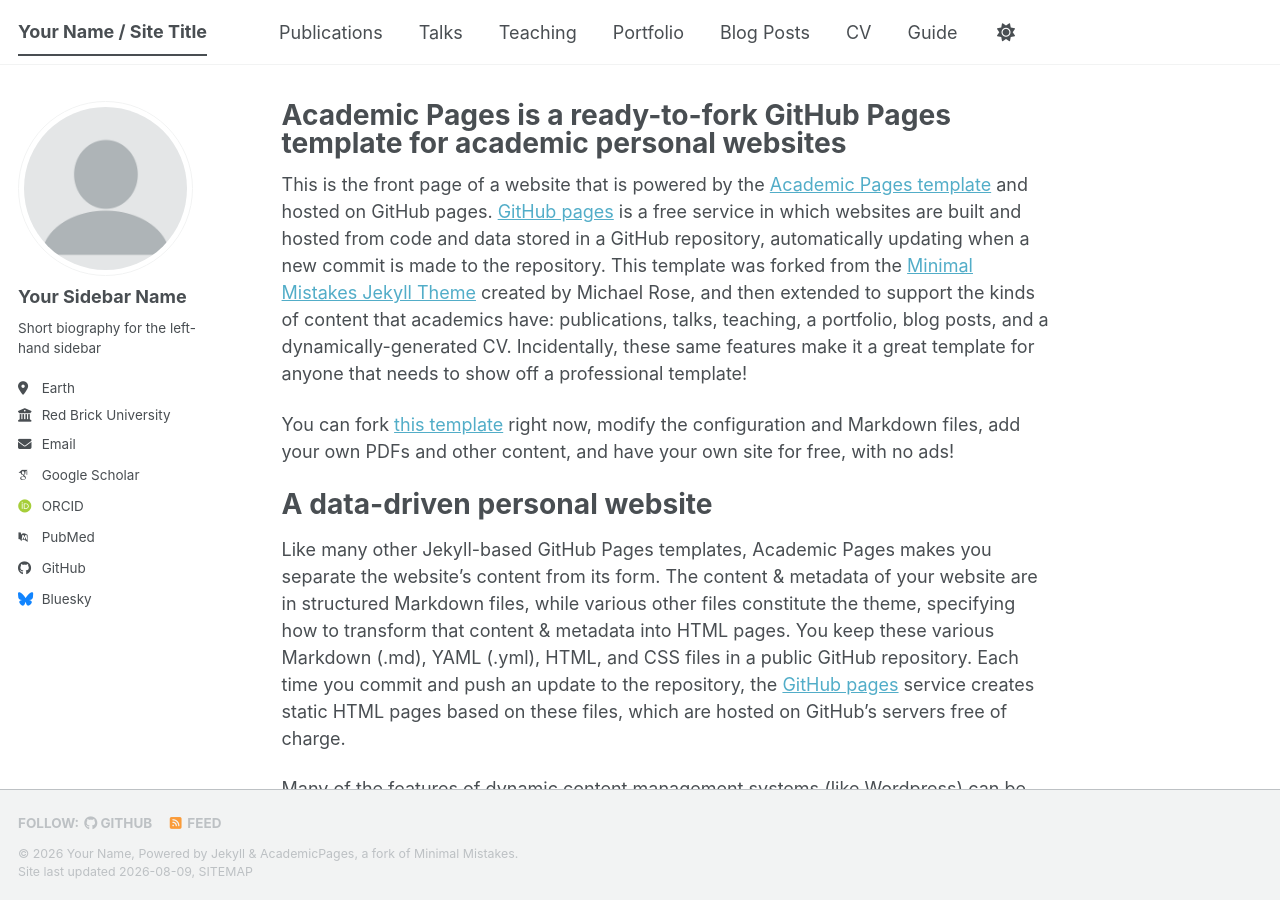
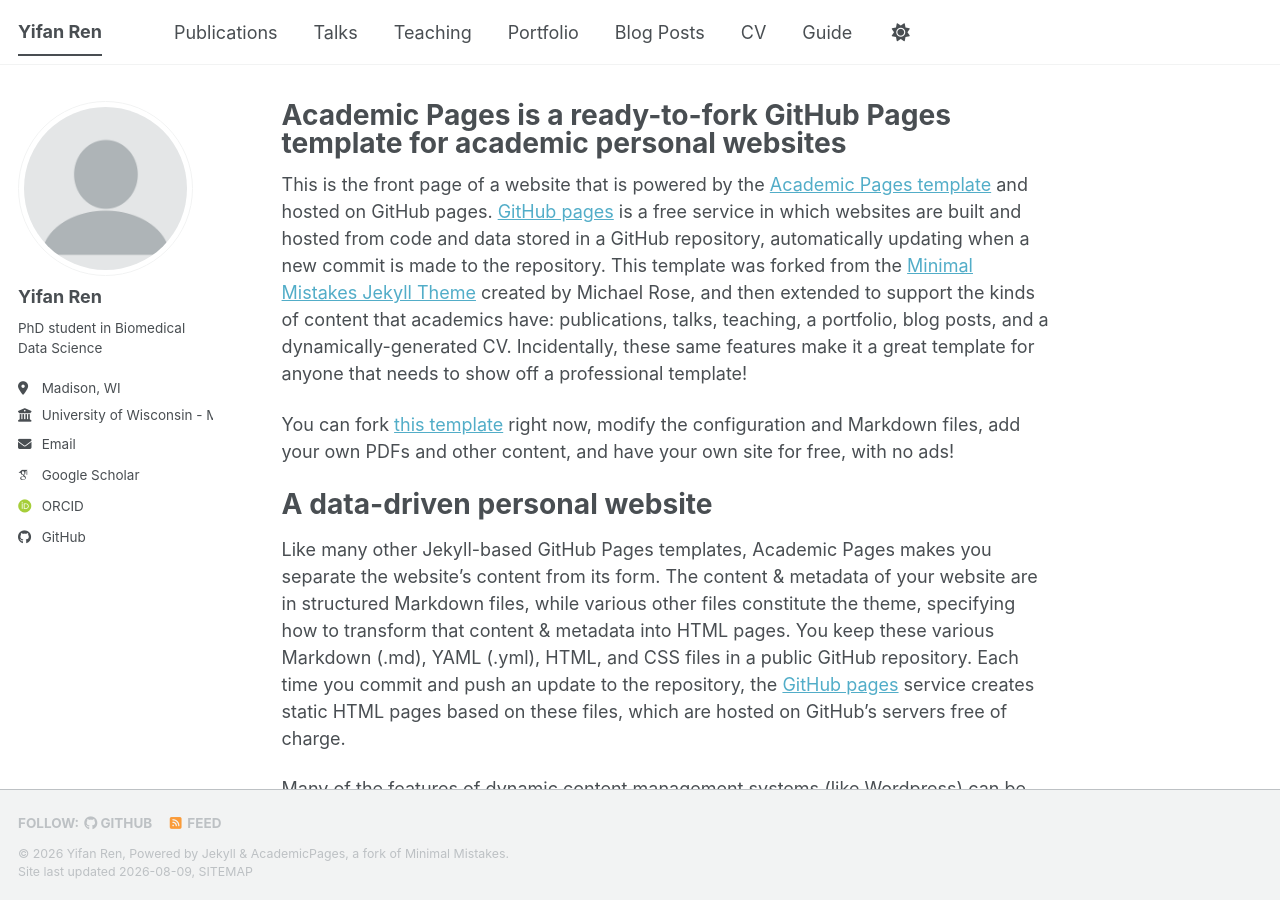
Before and after one commit to ryf0810/ryf0810.github.io, a Jekyll site: the page built from _pages/about.md, in a window 1280 px wide and 900 px high. Built offline with Jekyll 4.4.1, drawn with Linux system fonts in a browser that asks for light colours; some web fonts are replaced; a script bundle is joined from its source files by our own code; library files that are not in the unit come from our copies.

Commit message:
made changes to basic info

```diff
--- a/_config.yml
+++ b/_config.yml
@@ -9,14 +9,14 @@
 # Basic Site Settings
 locale                   : "en-US"
 site_theme               : "default" # The available themes options are "default", "air", "sunrise", "mint", "dirt" and "contrast"
-title                    : "Your Name / Site Title"
+title                    : "Yifan Ren"
 title_separator          : "-"
-name                     : &name "Your Name"
-description              : &description "Your Name's academic portfolio"   # Update this with a general description of your site, this is the default if not overridden by a page
-url                      : https://academicpages.github.io # The base hostname & protocol for your site e.g. "https://[your GitHub username].github.io",
+name                     : &name "Yifan Ren"
+description              : &description "Yifan Ren's academic portfolio"   # Update this with a general description of your site, this is the default if not overridden by a page
+url                      : https://ryf0810.github.io # The base hostname & protocol for your site e.g. "https://[your GitHub username].github.io",
                                                            # or if you already have some other page hosted on Github then use "https://[your GitHub username].github.io/[Your Repo Name]"
 baseurl                  : "" # the subpath of your site, e.g. "/blog"
-repository               : "academicpages/academicpages.github.io"
+repository               : "ryf0810/ryf0810.github.io"
 
 # Site Author - The following control what appear as part of the author content on the side bar.
 #               If a field is blank the icon and link will not appear, otherwise it will be shown.
@@ -24,24 +24,24 @@
 author:
   # Biographic information
   avatar           : "profile.png"
-  name             : "Your Sidebar Name"
+  name             : "Yifan Ren"
   pronouns         : # example: "she/her"
-  bio              : "Short biography for the left-hand sidebar"
-  location         : "Earth"
-  employer         : "Red Brick University"
+  bio              : "PhD student in Biomedical Data Science"
+  location         : "Madison, WI"
+  employer         : "University of Wisconsin - Madison"
   uri              : # URL
-  email            : "none@example.org"
+  email            : "yren86@wisc.edu"
 
   # Academic websites
   academia         : # URL
   arxiv            : # URL - Update with the correct link to your profile
-  googlescholar    : "https://scholar.google.com/citations?user=PS_CX0AAAAAJ"
+  googlescholar    : "https://scholar.google.com/citations?user=-36shvcAAAAJ&hl=en&oi=ao"
   inspire-hep      : # URL
   impactstory      : # URL
-  orcid            : "https://orcid.org/yourorcidurl"
+  orcid            : "https://orcid.org/0009-0007-3873-157X"
   semantic         : # URL
   ssrn             : # URL
-  pubmed           : "https://www.ncbi.nlm.nih.gov/pubmed/?term=john+snow"
+  pubmed           : # "https://www.ncbi.nlm.nih.gov/pubmed/?term=john+snow"
   researchgate     : # URL
   scopus           : # URL
   zotero           : # URL
@@ -51,13 +51,13 @@
   bitbucket        : # Username - Update with your username on the site
   codepen          : # Username
   dribbble         : # Username
-  github           : "academicpages"
+  github           : "ryf0810"
   kaggle           : # Username
   stackoverflow    : # User number or user number and name (i.e., use "1" or "1/jeff-atwood")
 
   # Social media
   artstation       : # Username
-  bluesky          : "bsky.app" # Replace this with you Bluesky username
+  bluesky          : # "bsky.app" # Replace this with you Bluesky username
   facebook         : # Username
   flickr           : # Username
   foursquare       : # Username
```
